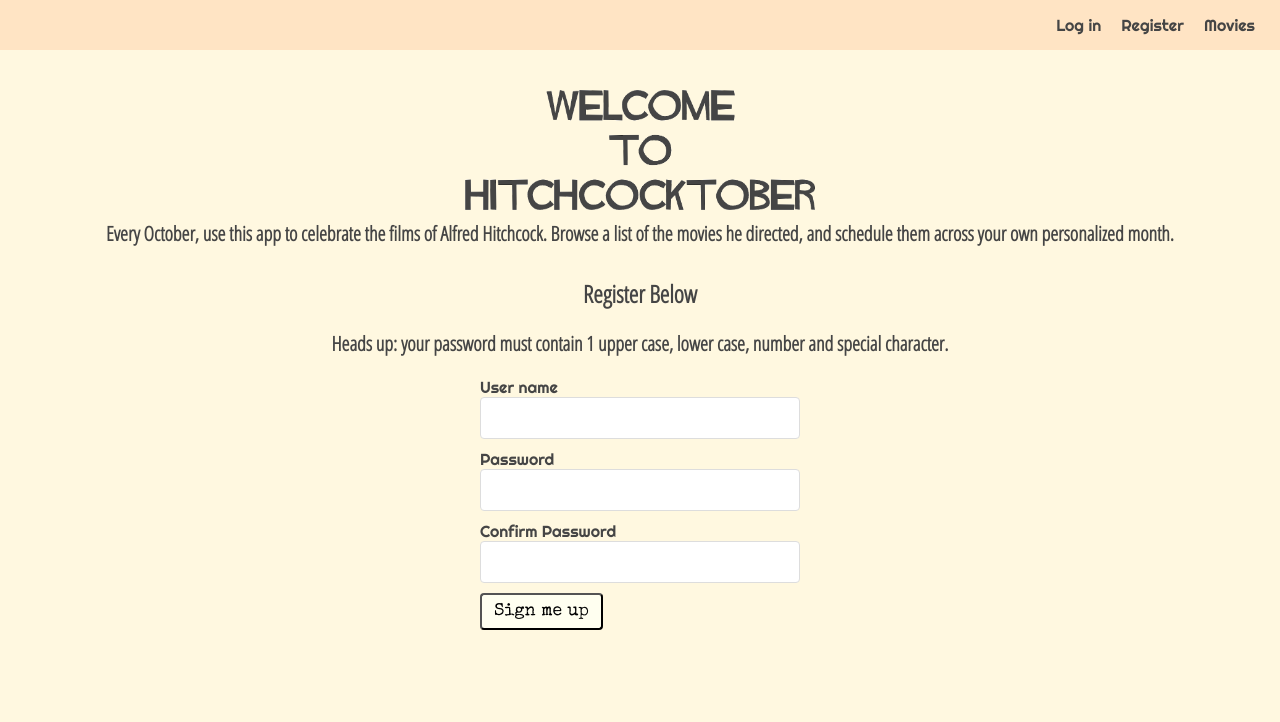
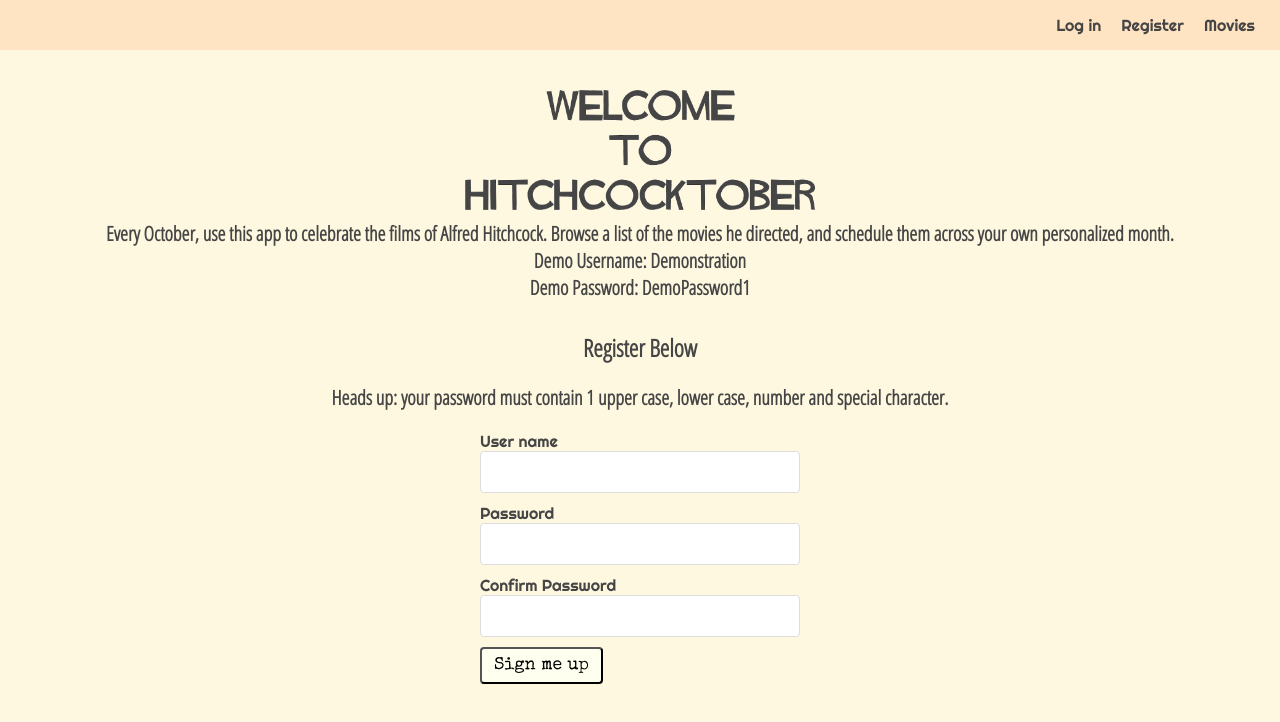
Before and after one commit to NGBlanchard/hitchcocktober-2, a React (Create React App) app: page / in a window 1280 px wide. Shown: the top 722 px of the page. Built offline with nearby package versions, Linux system fonts and the light colour scheme.

Commit message:
demo user

```diff
--- a/src/components/RegistrationPage/RegistrationPage.js
+++ b/src/components/RegistrationPage/RegistrationPage.js
@@ -26,7 +26,9 @@
           </h1>
           <p>Every October, use this app to celebrate the films of Alfred Hitchcock.
             Browse a list of the movies he directed, and schedule them across your
-            own personalized month.
+            own personalized month. <br/>
+            Demo Username: Demonstration <br/>
+            Demo Password: DemoPassword1
           </p>
           <h2>Register Below</h2>
           <RegistrationForm
```
